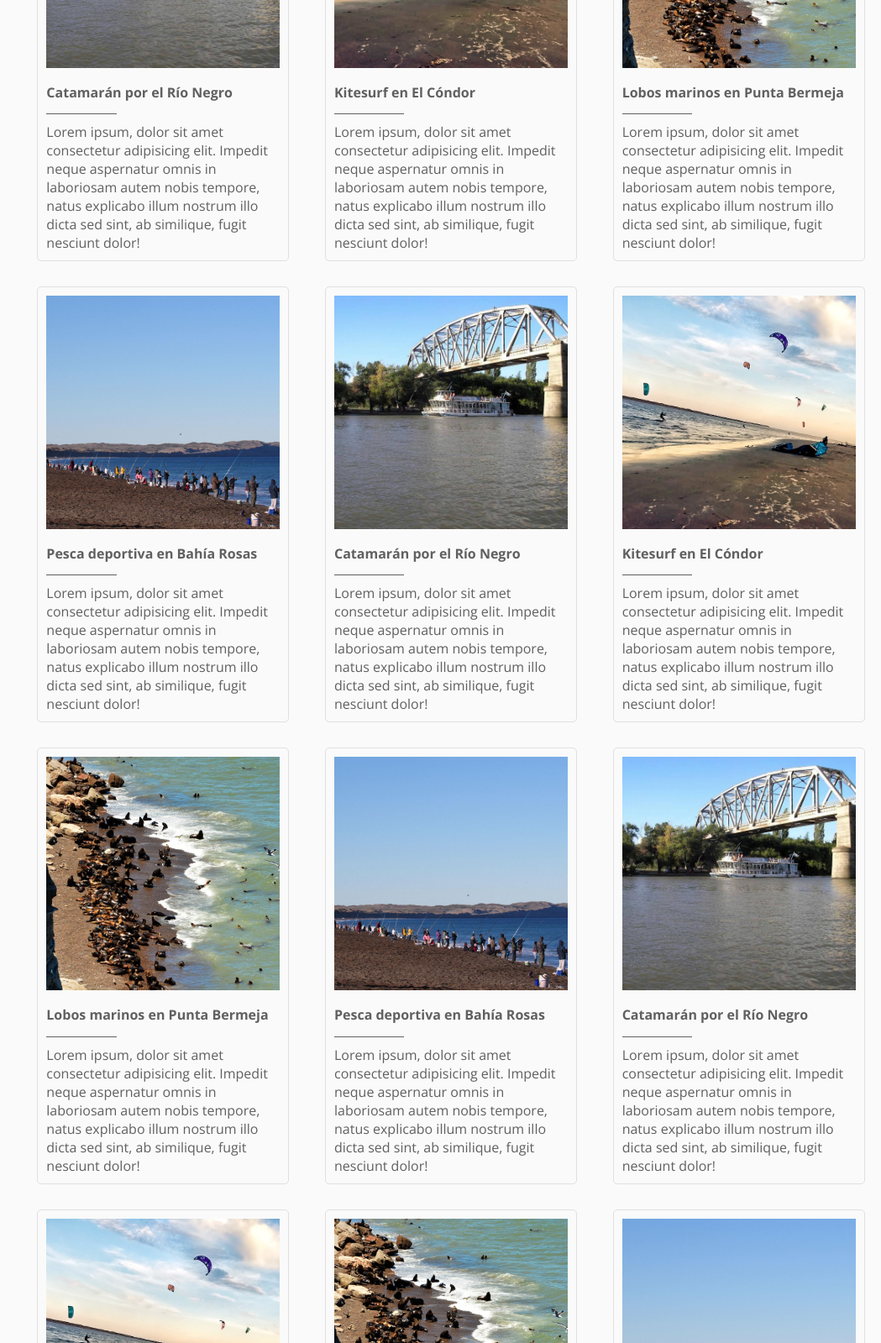
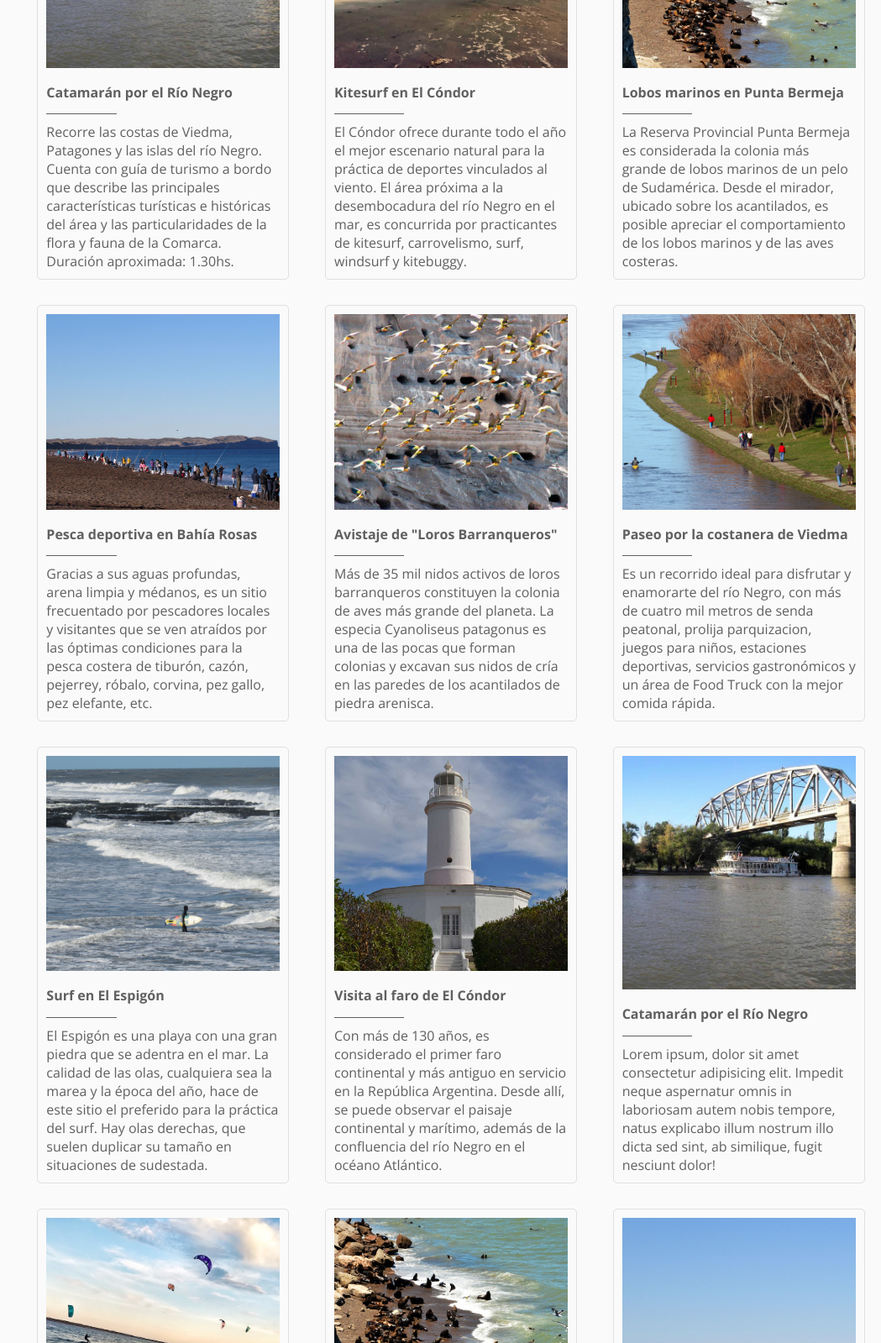
Before and after one commit to eidrianf/rio-negro-costero, a website: page pages/experiencias.html in a window 1280 px wide. Shown: the part 818-2417 px from the top of the page at 84% size, without its empty margins (231-1280 px from the left). Drawn offline with nearby package versions, Linux system fonts and the light colour scheme; files whose address does not match are found by name.

Commit message:
agrego informacion real

```diff
--- a/pages/experiencias.html
+++ b/pages/experiencias.html
@@ -61,7 +61,7 @@
                             <img src="../img/experiencias/catamara-curruleuvu.jpeg" alt="catamaran_curru-leuvu" class="cards__img">
                             <h4>Catamarán por el Río Negro</h4>
                             <div class="cards__h4-border"></div>
-                            <p>Lorem ipsum, dolor sit amet consectetur adipisicing elit. Impedit neque aspernatur omnis in laboriosam autem nobis tempore, natus explicabo illum nostrum illo dicta sed sint, ab similique, fugit nesciunt dolor!</p>
+                            <p>Recorre las costas de Viedma, Patagones y las islas del río Negro. Cuenta con guía de turismo a bordo que describe las principales características turísticas e históricas del área y las particularidades de la flora y fauna de la Comarca. Duración aproximada: 1.30hs.</p>
                         </div>
                     </div>
                     <div class="col-12 col-md-6 col-xl-4 d-flex justify-content-around p-0">
@@ -69,7 +69,7 @@
                             <img src="../img/experiencias/kitesurf-el-condor.jpeg" alt="kitesurf_el-condor" class="cards__img">
                             <h4>Kitesurf en El Cóndor</h4>
                             <div class="cards__h4-border"></div>
-                            <p>Lorem ipsum, dolor sit amet consectetur adipisicing elit. Impedit neque aspernatur omnis in laboriosam autem nobis tempore, natus explicabo illum nostrum illo dicta sed sint, ab similique, fugit nesciunt dolor!</p>
+                            <p>El Cóndor ofrece durante todo el año el mejor escenario natural para la práctica de deportes vinculados al viento. El área próxima a la desembocadura del río Negro en el mar, es concurrida por practicantes de kitesurf, carrovelismo, surf, windsurf y kitebuggy.</p>
                         </div>
                     </div>
                     <div class="col-12 col-md-6 col-xl-4 d-flex justify-content-around p-0">
@@ -77,7 +77,7 @@
                             <img src="../img/experiencias/reserva-punta-bermeja.jpg" alt="lobos_punta-bermeja" class="cards__img">
                             <h4>Lobos marinos en Punta Bermeja</h4>
                             <div class="cards__h4-border"></div>
-                            <p>Lorem ipsum, dolor sit amet consectetur adipisicing elit. Impedit neque aspernatur omnis in laboriosam autem nobis tempore, natus explicabo illum nostrum illo dicta sed sint, ab similique, fugit nesciunt dolor!</p>
+                            <p>La Reserva Provincial Punta Bermeja es considerada la colonia más grande de lobos marinos de un pelo de Sudamérica. Desde el mirador, ubicado sobre los acantilados, es posible apreciar el comportamiento de los lobos marinos y de las aves costeras.</p>
                         </div>
                     </div>
                     <div class="col-12 col-md-6 col-xl-4 d-flex justify-content-around p-0">
@@ -85,39 +85,39 @@
                             <img src="../img/experiencias/Pesca_bahia-rosas.jpeg" alt="pesca_bahia-rosas" class="cards__img">
                             <h4>Pesca deportiva en Bahía Rosas</h4>
                             <div class="cards__h4-border"></div>
-                            <p>Lorem ipsum, dolor sit amet consectetur adipisicing elit. Impedit neque aspernatur omnis in laboriosam autem nobis tempore, natus explicabo illum nostrum illo dicta sed sint, ab similique, fugit nesciunt dolor!</p>
+                            <p>Gracias a sus aguas profundas, arena limpia y médanos, es un sitio frecuentado por pescadores locales y visitantes que se ven atraídos por las óptimas condiciones para la pesca costera de tiburón, cazón, pejerrey, róbalo, corvina, pez gallo, pez elefante, etc.</p>
                         </div>
                     </div>
                     <div class="col-12 col-md-6 col-xl-4 d-flex justify-content-around p-0">
                         <div class="cards">
-                            <img src="../img/catamara-curruleuvu.jpeg" alt="catamaran_curru-leuvu" class="cards__img">
-                            <h4>Catamarán por el Río Negro</h4>
+                            <img src="../img/experiencias/loros-barranqueros.jpeg" alt="loros-barranqueros" class="cards__img">
+                            <h4>Avistaje de "Loros Barranqueros"</h4>
                             <div class="cards__h4-border"></div>
-                            <p>Lorem ipsum, dolor sit amet consectetur adipisicing elit. Impedit neque aspernatur omnis in laboriosam autem nobis tempore, natus explicabo illum nostrum illo dicta sed sint, ab similique, fugit nesciunt dolor!</p>
+                            <p>Más de 35 mil nidos activos de loros barranqueros constituyen la colonia de aves más grande del planeta. La especia Cyanoliseus patagonus es una de las pocas que forman colonias y excavan sus nidos de cría en las paredes de los acantilados de piedra arenisca.</p>
                         </div>
                     </div>
                     <div class="col-12 col-md-6 col-xl-4 d-flex justify-content-around p-0">
                         <div class="cards">
-                            <img src="../img/kitesurf-el-condor.jpeg" alt="kitesurf_el-condor" class="cards__img">
-                            <h4>Kitesurf en El Cóndor</h4>
+                            <img src="../img/experiencias/costanera_de_Viedma.jpeg" alt="costanera_de_Viedma" class="cards__img">
+                            <h4>Paseo por la costanera de Viedma</h4>
                             <div class="cards__h4-border"></div>
-                            <p>Lorem ipsum, dolor sit amet consectetur adipisicing elit. Impedit neque aspernatur omnis in laboriosam autem nobis tempore, natus explicabo illum nostrum illo dicta sed sint, ab similique, fugit nesciunt dolor!</p>
+                            <p>Es un recorrido ideal para disfrutar y enamorarte del río Negro, con más de cuatro mil metros de senda peatonal, prolija parquizacion, juegos para niños, estaciones deportivas, servicios gastronómicos y un área de Food Truck con la mejor comida rápida.</p>
                         </div>
                     </div>
                     <div class="col-12 col-md-6 col-xl-4 d-flex justify-content-around p-0">
                         <div class="cards">
-                            <img src="../img/reserva-punta-bermeja.jpg" alt="lobos_punta-bermeja" class="cards__img">
-                            <h4>Lobos marinos en Punta Bermeja</h4>
+                            <img src="../img/experiencias/surf-el-espigon.jpeg" alt="surf-el-espigon" class="cards__img">
+                            <h4>Surf en El Espigón</h4>
                             <div class="cards__h4-border"></div>
-                            <p>Lorem ipsum, dolor sit amet consectetur adipisicing elit. Impedit neque aspernatur omnis in laboriosam autem nobis tempore, natus explicabo illum nostrum illo dicta sed sint, ab similique, fugit nesciunt dolor!</p>
+                            <p>El Espigón es una playa con una gran piedra que se adentra en el mar. La calidad de las olas, cualquiera sea la marea y la época del año, hace de este sitio el preferido para la práctica del surf. Hay olas derechas, que suelen duplicar su tamaño en situaciones de sudestada.</p>
                         </div>
                     </div>
                     <div class="col-12 col-md-6 col-xl-4 d-flex justify-content-around p-0">
                         <div class="cards">
-                            <img src="../img/Pesca_bahia-rosas.jpeg" alt="pesca_bahia-rosas" class="cards__img">
-                            <h4>Pesca deportiva en Bahía Rosas</h4>
+                            <img src="../img/experiencias/faro-el-condor.jpeg" alt="faro-el-condor" class="cards__img">
+                            <h4>Visita al faro de El Cóndor</h4>
                             <div class="cards__h4-border"></div>
-                            <p>Lorem ipsum, dolor sit amet consectetur adipisicing elit. Impedit neque aspernatur omnis in laboriosam autem nobis tempore, natus explicabo illum nostrum illo dicta sed sint, ab similique, fugit nesciunt dolor!</p>
+                            <p>Con más de 130 años, es considerado el primer faro continental y más antiguo en servicio en la República Argentina. Desde allí, se puede observar el paisaje continental y marítimo, además de la confluencia del río Negro en el océano Atlántico.</p>
                         </div>
                     </div>
                     <div class="col-12 col-md-6 col-xl-4 d-flex justify-content-around p-0">
```
Also changed, not shown: index.html (+4 -4 lines), pages/lugares.html (+10 -41 lines), img/acantilados-desde-arriba.jpeg (added), img/experiencias/costanera_de_Viedma.jpeg (added), img/experiencias/faro-el-condor.jpeg (added), img/experiencias/loros-barranqueros.jpeg (added), img/experiencias/surf-el-espigon.jpeg (added).
